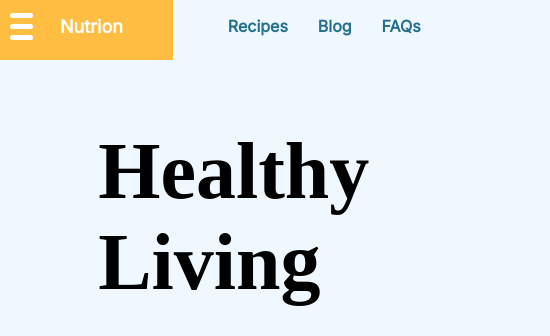
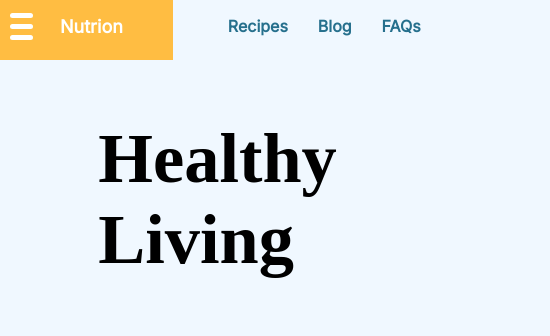
Before and after one commit to Victor-Gold/Nutrion-Project, a plain HTML site: page index.html in a window 1280 px wide. Shown: the top 336 px of the page, 0-550 px from the left. Drawn offline with Linux system fonts and the light colour scheme.

```diff
--- a/assets/css/style.css
+++ b/assets/css/style.css
@@ -94,7 +94,8 @@
 
  h1 {
      font-family: 'Noto', serif;
-     font-size: 10vh;
+     font-size: 5.5vw;
+     max-width: 100%;
  }
 
  .hero-section {
@@ -137,9 +138,6 @@
      border-color: transparent;
  }
 
-
-
-
  /* RESPONSIVE DESIGN */
 
  @media(max-width: 600px) {
@@ -149,6 +147,11 @@
      }
  }
 
+ /* @media(max-width: 460px) {
+     .hero-image {
+        visibility: hidden;
+     }
+ } */
 
  /*INFORMATION BOX STYLES */
 
@@ -223,6 +226,7 @@
 
  /* FOOTER STYLES */
  footer {
+
      position: relative;
      margin-top: 200px;
      display: flex;
@@ -275,5 +279,5 @@
  }
 
  .site-list-ul {
-     list-style:georgian;
+     list-style: georgian;
  }
```
